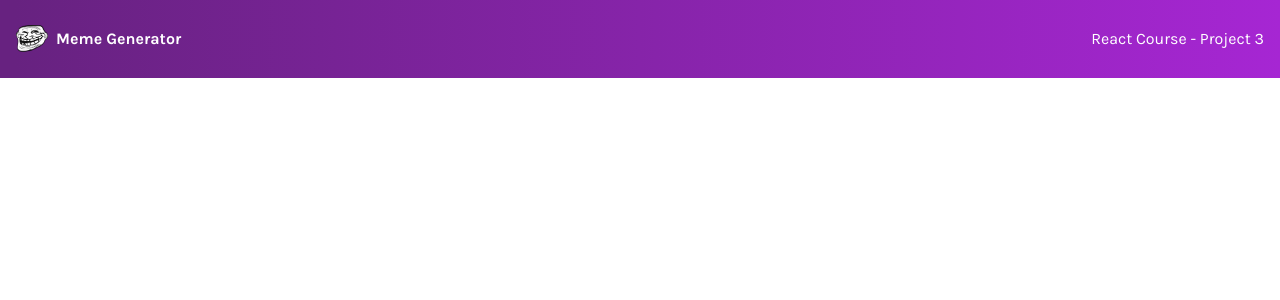
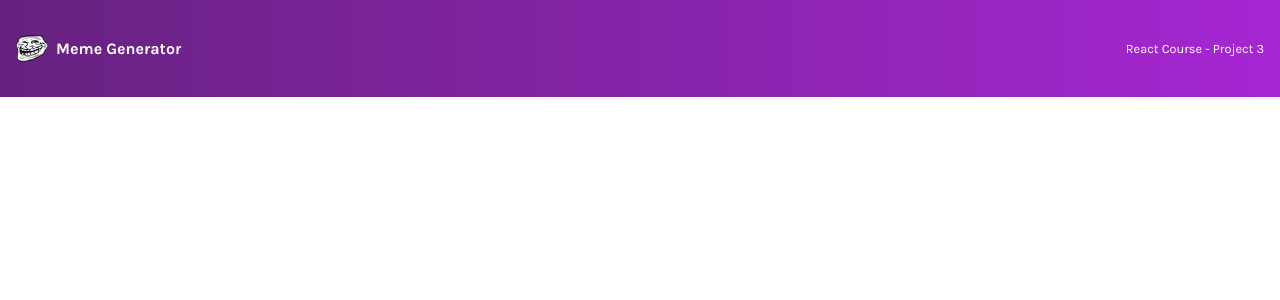
Before and after one commit to elios11/meme-generator, a React (Vite) app: page / in a window 1280 px wide. Shown: the top 300 px of the page. Built offline with nearby package versions, Linux system fonts and the light colour scheme.

Commit message:
Reduce size of header subtitle

```diff
--- a/src/components/Header/Header.css
+++ b/src/components/Header/Header.css
@@ -4,7 +4,7 @@
     align-items: center;
     color: white;
     background: linear-gradient(90deg, #672280 1.18%, #A626D3 100%);
-    padding: 1rem;
+    padding: 1.6rem 1rem;
 
 }
 
@@ -17,3 +17,7 @@
     font-size: 1rem;
     margin-right: auto;
 }
+
+.header--subtitle {
+    font-size: 0.8rem;
+}
```
